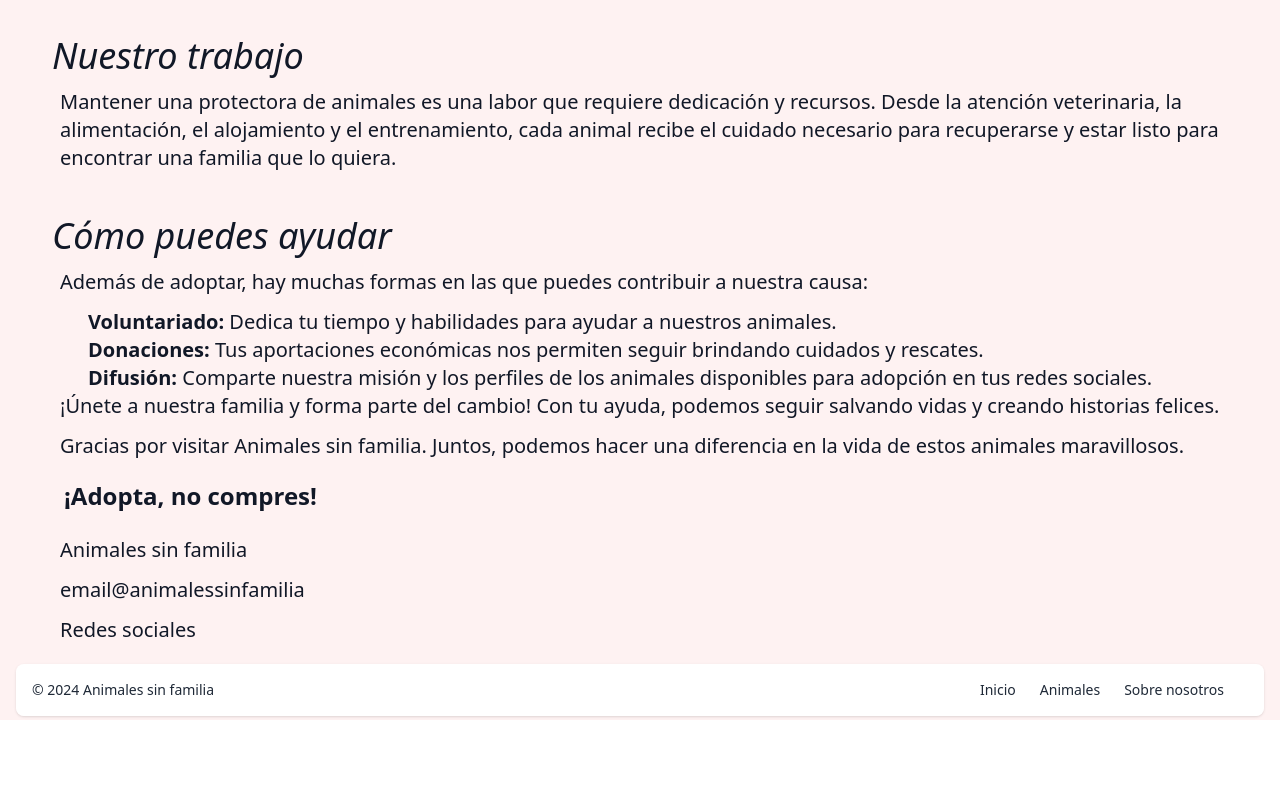
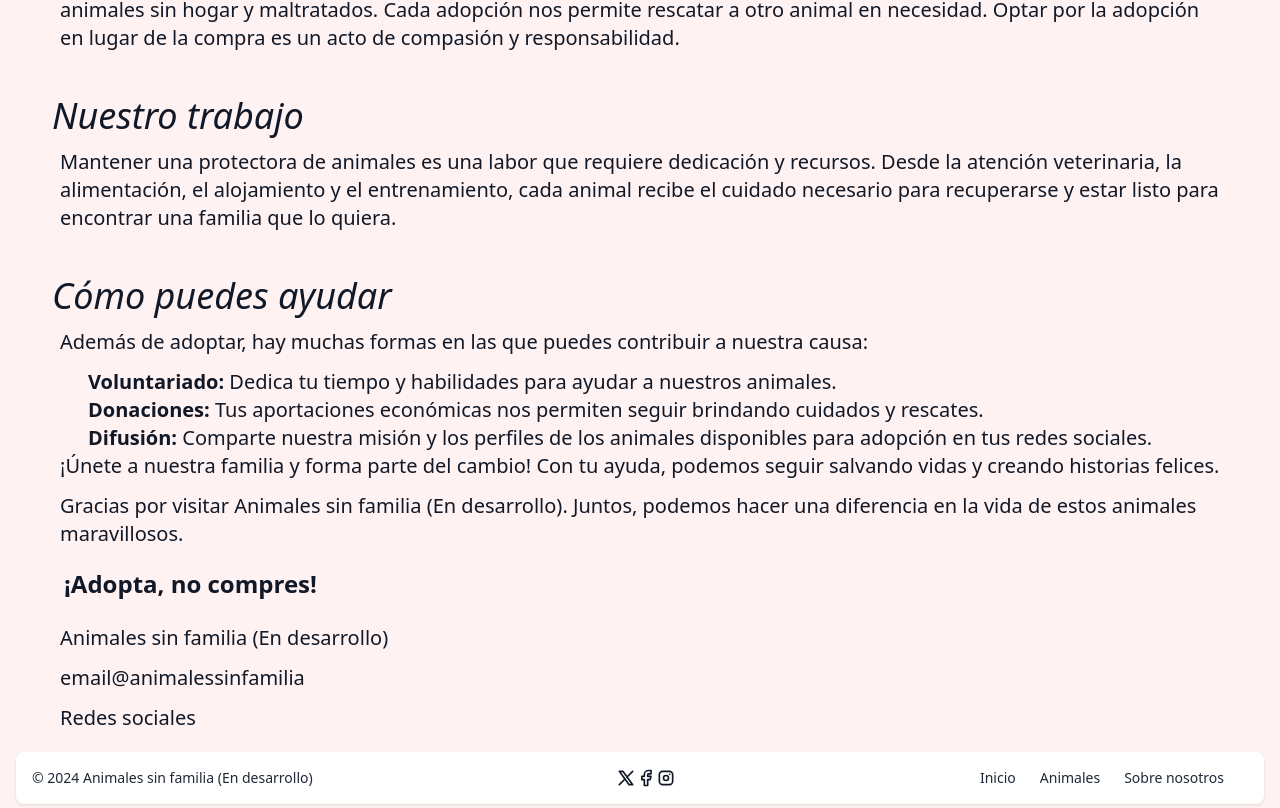
Before and after one commit to IvGaLa/animalessinfamilia, a React (Create React App) app: page / in a window 1280 px wide. Shown: the part 436-1244 px from the top of the page. Before the commit the page ends 1156 px from the top, so only its background shows below. Built offline with nearby package versions, Linux system fonts and the light colour scheme.

Commit message:
Añado enlaces de redes sociales al footer.

```diff
--- a/src/components/contexts/CtxProvider.js
+++ b/src/components/contexts/CtxProvider.js
@@ -29,7 +29,7 @@ const CtxProvider = function ({ children }) {
   }
   // Guarda configuración general del sitio
   const config = {
-    title: "Animales sin familia",
+    title: "Animales sin familia (En desarrollo)",
     description: "Animales sin familia es una protectora de animales para ayudar en la adopción.",
     email: "email@animalessinfamilia",
     logo: "64x64.png",
@@ -53,19 +53,19 @@ const CtxProvider = function ({ children }) {
     {
       where: [linkstypes.footer, linkstypes.navbar],
       text: "Inicio",
-      to: "/"
+      to: config.rutas.root
     }, {
       where: [linkstypes.footer, linkstypes.navbar],
       text: "Animales",
-      to: "/animales"
+      to: config.rutas.animales
     }, {
       where: [linkstypes.footer],
       text: "Sobre nosotros",
-      to: "/nosotros"
+      to: config.rutas.nosotros
     }, {
       where: [linkstypes.navbar],
       text: "Contacto",
-      to: "/contacto"
+      to: config.rutas.contacto
     }
   ]
 
--- a/src/components/page/footer/Footer.jsx
+++ b/src/components/page/footer/Footer.jsx
@@ -1,6 +1,8 @@
 import React, { useContext } from 'react'
 import Contexto from '../../contexts/Contexto'
 import { NavLink } from 'react-router-dom'
+import { IconBrandFacebook, IconBrandInstagram, IconBrandX } from '@tabler/icons-react'
+import SocialLinks from './SocialLinks'
 
 function Footer() {
   const currentDate = new Date()
@@ -13,6 +15,13 @@ function Footer() {
       <footer className="rounded-lg shadow mb-1">
         <div className="p-4 md:flex md:items-center rounded-lg md:justify-between bg-white">
           <span className="text-sm text-gray-800 sm:text-center dark:text-gray-400">© {currentYear} <NavLink to={data.config.rutas.root} className='hover:underline'>{data.config.title}</NavLink></span>
+          <span className='flex flex-wrap'>
+            <SocialLinks to='https://x.com/home' Icon={IconBrandX} />
+            <SocialLinks to='https://www.facebook.com/' Icon={IconBrandFacebook} />
+            <SocialLinks to='https://www.instagram.com/' Icon={IconBrandInstagram} />
+          </span>
+          {
+            (data.enlaces.length > 0) &&
             <ul className="flex flex-wrap items-center mt-3 text-sm font-medium text-gray-800 sm:mt-0">
               {
                 data.enlaces.map((enlace, index) => (
@@ -23,6 +32,7 @@ function Footer() {
                 ))
               }
             </ul>
+          }
         </div>
       </footer>
     </div>
--- /dev/null
+++ b/src/components/page/footer/SocialLinks.jsx
@@ -0,0 +1,12 @@
+import React from 'react'
+
+function SocialLinks({ to, Icon }) {
+
+  const iconSize = 20
+
+  return (
+    <a href={to} target='_blank' rel='noreferrer' className='hover:text-green-400 hover:animate-bounce'><Icon size={iconSize} /></a>
+  )
+}
+
+export default SocialLinks
```
Lines whose indentation alone changed are shown as unchanged.
